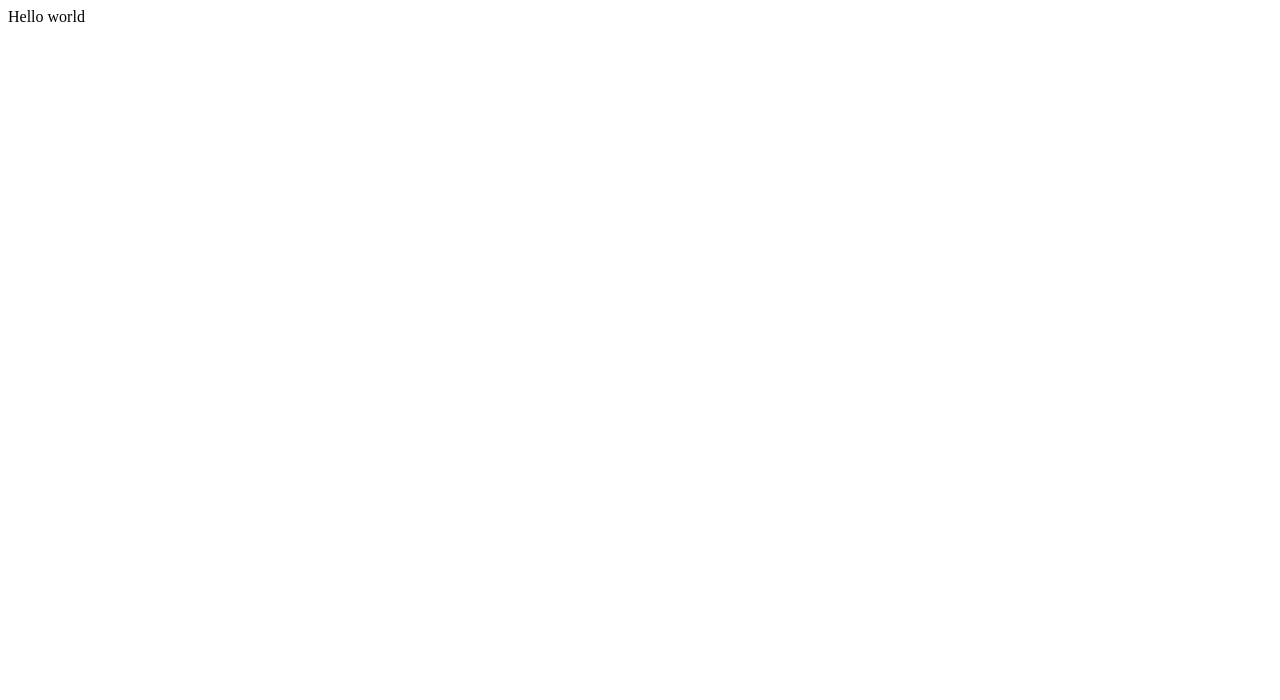
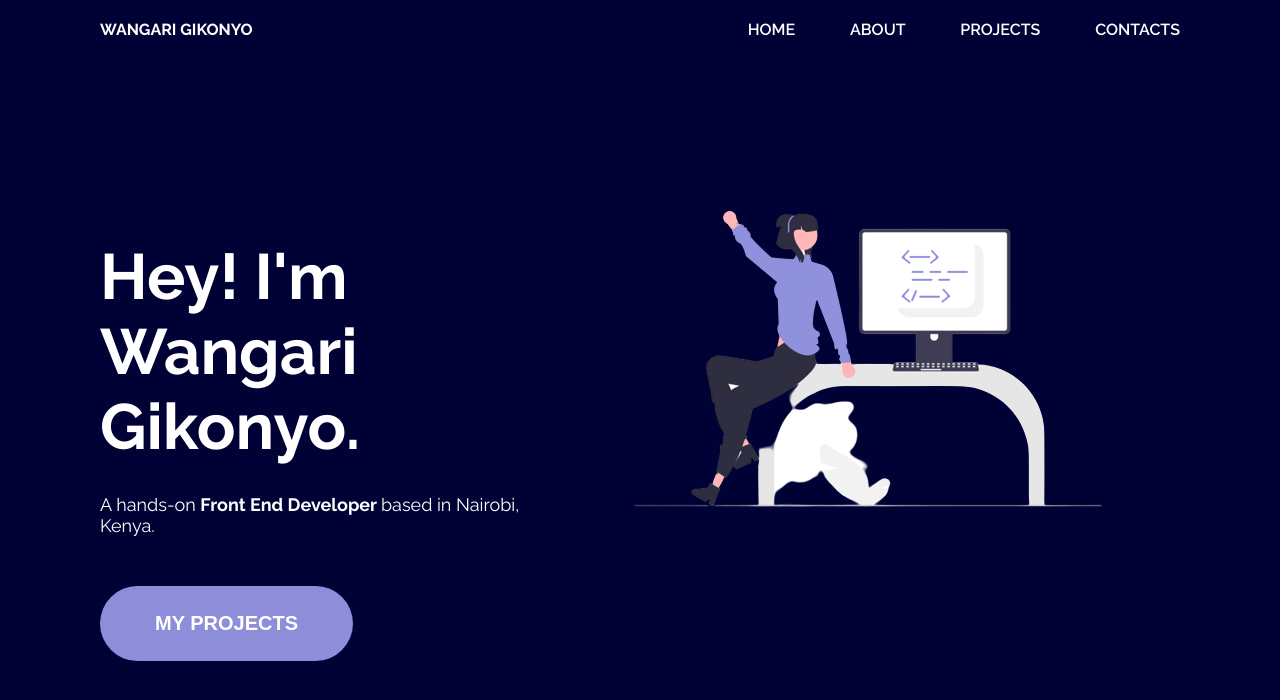
Before and after one commit to WangariGikonyo/wangari_gikonyo, a plain HTML site: page index.html in a window 1280 px wide. Drawn offline with Linux system fonts and the light colour scheme.

Commit message:
built nav bar and section one wuth grid css and flex css

```diff
--- a/css/style.css
+++ b/css/style.css
@@ -0,0 +1,90 @@
+.reddish{border: 1px solid red;}
+.blueish { border: 1px dashed blue;}
+body{
+    background-color: #000235;
+    color: #ffff;
+    margin: 0;
+    padding-left: 100px;
+    padding-right: 100px;
+    padding-top: 20px;
+    font-family: 'Raleway', sans-serif;
+}
+.first-page{
+    height: 100vh;
+}
+p{
+    margin: 0;
+}
+#nav{
+    display : grid;
+    grid-template-columns: auto auto;
+}
+
+#nav ul{
+    margin: 0;
+    float: right;
+    display: flex;
+    width: 70%;
+    justify-content: space-between;
+
+}
+
+#nav li{
+    list-style: none;
+    margin: 0;
+    font-weight: 600;
+
+}
+#nav .profile-pic{
+    background-color: blue;
+    width: 5rem;
+    height: 5rem;
+    border-radius: 50px;
+}
+.right-nav{font-weight: 700;}
+.right-nav img{
+    width: 4rem;
+    height: 4rem;
+
+}
+#intro-section{
+    margin-top: 120px;
+    display: grid;
+    grid-template-columns: auto auto;
+}
+.intro-text{
+    padding-top: 80px;
+}
+.intro-text h1{
+    margin: 0;
+    font-weight: 700;
+    font-size: 64px;
+}
+.intro-text p{
+    margin-top: 30px;
+    font-size: 18px;
+}
+#intro-section .intro-image img{
+    width: 624px;
+    float: right;
+}
+#intro-section .intro-text button{
+    margin-top: 50px;
+    font-weight: 600;
+    font-size: 20px;
+    /* letter-spacing: 0.1em; */
+    background-color: #8D8DDA;
+    color: #ffff;
+    border-radius: 83px;
+    width: 253px;
+    height: 75px;
+    border: none;
+    text-transform: uppercase;
+}
+#about h4{
+    text-align: center;
+}
+.about-me{
+    display: grid;
+    grid-template-columns: auto auto;
+}
--- a/index.html
+++ b/index.html
@@ -4,10 +4,45 @@
     <meta charset="UTF-8">
     <meta http-equiv="X-UA-Compatible" content="IE=edge">
     <meta name="viewport" content="width=device-width, initial-scale=1.0">
+    <link rel="preconnect" href="https://fonts.googleapis.com">
+<link rel="preconnect" href="https://fonts.gstatic.com" crossorigin>
+<link href="https://fonts.googleapis.com/css2?family=Raleway:ital,wght@0,400;0,500;0,600;0,700;0,800;1,400;1,500;1,600;1,700;1,800&display=swap" rel="stylesheet">
+    <link rel="stylesheet" href="css/style.css">
     <title>portfolio</title>
 </head>
 <body>
-    Hello world
+    <div class="first-page">
+        <div id="nav">
+            <div class="  right-nav">
+                WANGARI GIKONYO
+            </div>
+            <div class=" left-nav">
+                <ul>
+                    <li>HOME</li>
+                    <li>ABOUT</li>
+                    <li>PROJECTS</li>
+                    <li>CONTACTS</li>
+                </ul>
+            </div>
+        </div>
+        <div id="intro-section" class="">
+            <div class=" intro-text">
+                <h1 class="bigger-text">
+                    Hey! I'm Wangari <br> Gikonyo.
+                </h1>
+                <p>A hands-on <b>Front End Developer </b>based in Nairobi, Kenya.</p>
+                <button>My Projects</button>
+
+            </div>
+            <div class="  intro-image">
+                <img src="./images/undraw_Proud_coder_re_exuy-removebg-preview.png" alt="">
+            </div>
+        </div>
+
+    </div>
+
+
+
 
 </body>
 </html>
```
Also changed, not shown: images/undraw_Proud_coder_re_exuy-removebg-preview.png (added), 1 other file.
